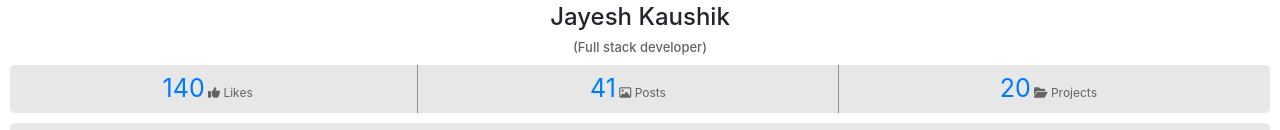
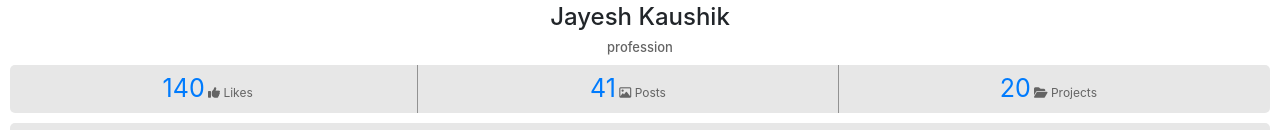
Before and after one commit to jayeshkaushik2/Portfolio-website, a React (Create React App) app in the folder frontend/: page / in a window 1280 px wide. Shown: the part 337-467 px from the top of the page. Built offline with nearby package versions, Linux system fonts and the light colour scheme; no server answers.

Commit message:
fixes url of admin and pass the object of api json to the profile header

```diff
--- a/frontend/public/index.html
+++ b/frontend/public/index.html
@@ -30,7 +30,7 @@
       work correctly both with client-side routing and a non-root public URL.
       Learn how to configure a non-root public URL by running `npm run build`.
     -->
-    <title>React App</title>
+    <title>Jayesh kaushik</title>
   </head>
   <body>
     <noscript>You need to enable JavaScript to run this app.</noscript>
--- a/frontend/src/components/ProfieHeader.js
+++ b/frontend/src/components/ProfieHeader.js
@@ -32,17 +32,17 @@ export default function ProfieHeader(props) {
                 <Link className="btn btn-sm btn-secondary" id="signInBtn" to="/signin" element={<SignIn />}>Admin?</Link>
                 {/* <Link className="btn btn-sm btn-secondary" id="signInBtn" to="/admin">Admin?</Link> */}
                 {/* <a className="btn btn-sm btn-primary" id="signInBtn" href="/">Sign in/owner</a> */}
-                <img src={props.backprofileImage ? props.backprofileImage : backimage} className="img-fluid" id="backImage" alt="background img"></img>
+                <img src={props.profileDetails["backprofile_image"] ? props.profileDetails["backprofile_image"] : backimage} className="img-fluid" id="backImage" alt="background img"></img>
 
                 <div className="container" id="profileInfo">
 
                     <div className="profile_image">
-                        <img src={props.profileImage ? props.profileImage : defaultProfile} id="profileImage" onClick={profileView} alt="profile img"></img>
+                        <img src={props.profileDetails["profile_image"] ? props.profileDetails["profile_image"] : defaultProfile} id="profileImage" onClick={profileView} alt="profile img"></img>
                     </div>
 
                     <h4>Jayesh Kaushik</h4>
 
-                    <h6 id="proffesion">(Full stack developer)</h6>
+                    <h6 id="proffesion">{ props.profileDetails["profession"] ? props.profileDetails["profession"] : "profession"}</h6>
 
                 </div>
             </div>
--- a/frontend/src/pages/Homepage.js
+++ b/frontend/src/pages/Homepage.js
@@ -25,7 +25,7 @@ function Homepage() {
 
     return (
         <>
-            <ProfileHeader profileImage={profileDetails["profile_image"]} backprofileImage={profileDetails["backprofile_image"]} />
+            <ProfileHeader profileDetails={profileDetails} />
 
             <LikesViewsProjects />
 
```
Also changed, not shown: 1 other file (tests, documents, lock files or other folders).
